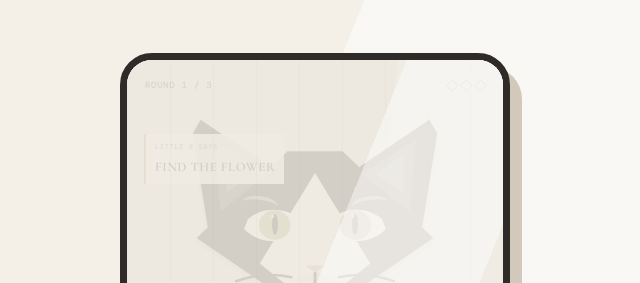
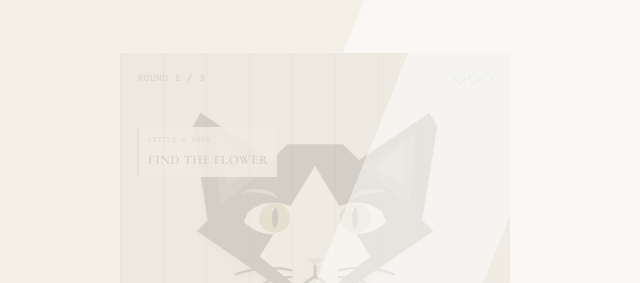
Before and after one commit to yinxinghuan/six-hid-it, a website built with Vite: page play.html in a window 1280 px wide. Shown: the top 283 px of the page, without its empty margins (325-965 px from the left). Built offline with nearby package versions, Linux system fonts and the light colour scheme.

Commit message:
fix: remove review frame from standalone game

```diff
--- a/src/style.css
+++ b/src/style.css
@@ -519,7 +519,12 @@ body.standalone-game{
   width:100%;
   max-height:none;
   margin:0;
-  box-shadow:12px 14px 0 #d2c9bc;
+  border:0;
+  border-radius:0;
+  box-shadow:none;
+}
+.standalone-game .phone:after{
+  display:none;
 }
 @media(max-height:620px){
   .standalone-game__stage{
```
Also changed, not shown: doc/technical.md (+1 -1 lines), doc/visual.md (+1 -0 lines).
